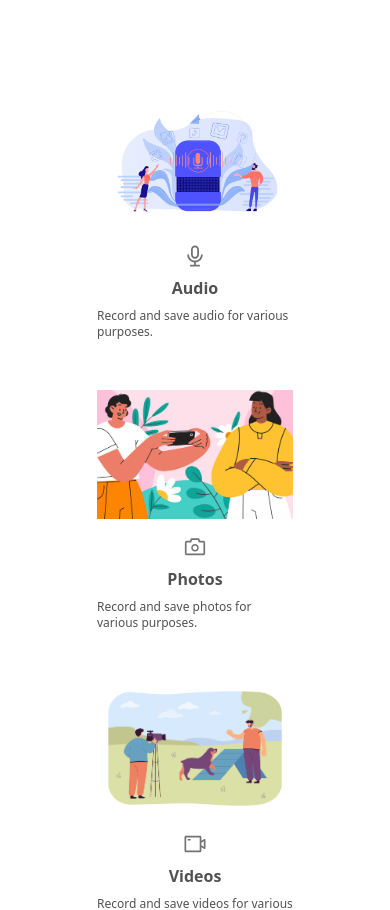
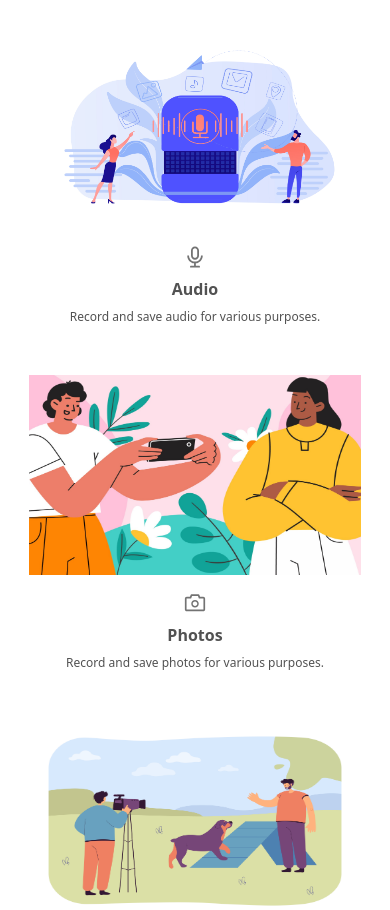
Before and after one commit to jkclyde31/multimedia, a Next.js app: page / in a window 390 px wide. Shown: the top 910 px of the page. Built offline with nearby package versions, Linux system fonts and the light colour scheme.

Commit message:
mobile padding fix

```diff
--- a/app/page.jsx
+++ b/app/page.jsx
@@ -64,7 +64,7 @@ const items = [
 
 const page = () => {
   return (
-    <BentoGrid className="max-w-4xl mx-auto p-20">
+    <BentoGrid className="max-w-4xl mx-auto p-3 md:p-20">
       {items.map((item, i) => (
         <BentoGridItem
           key={i}
```
Also changed, not shown: public/recordings.txt, 2 other files (tests, documents, lock files or other folders).
